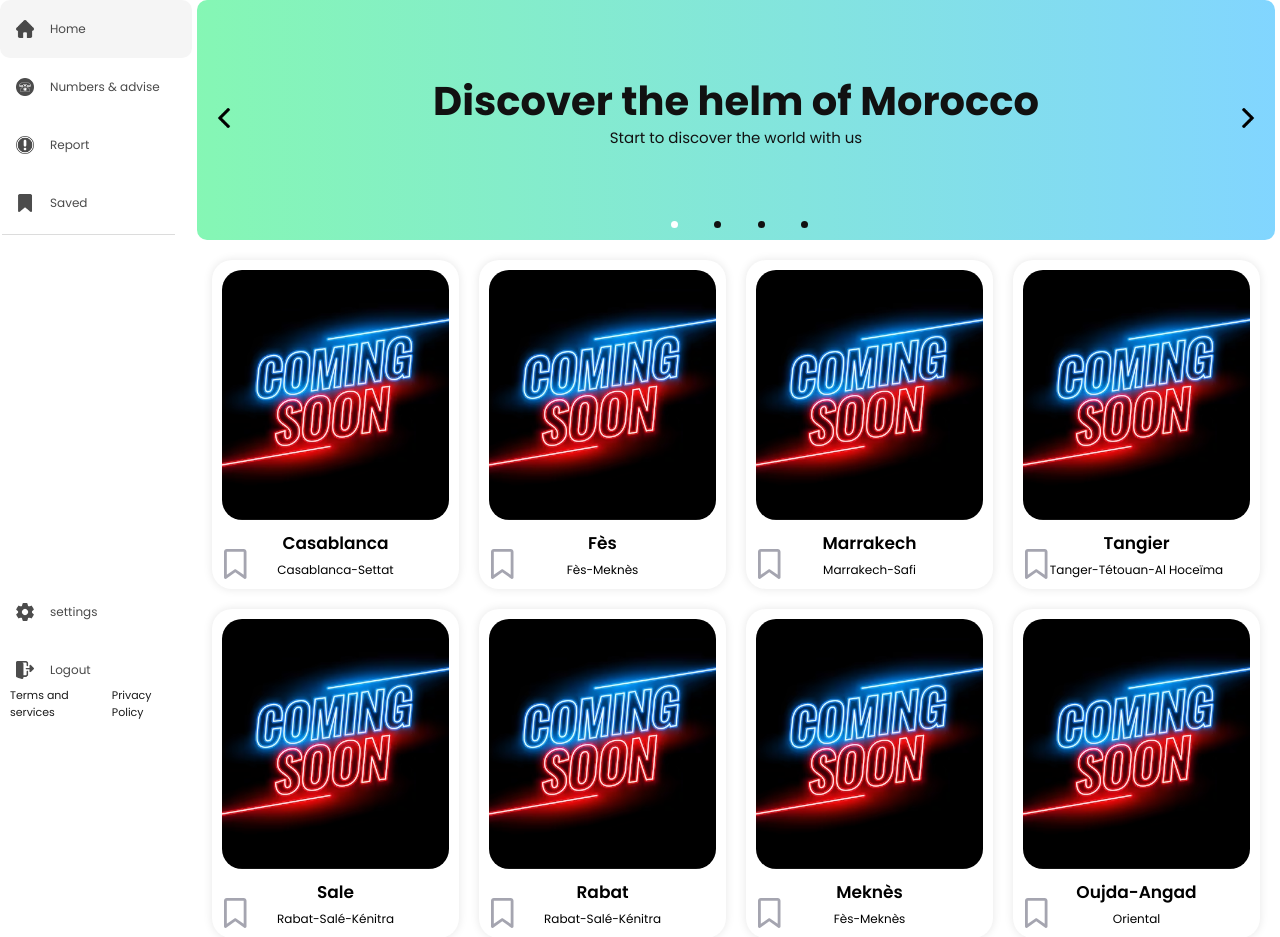
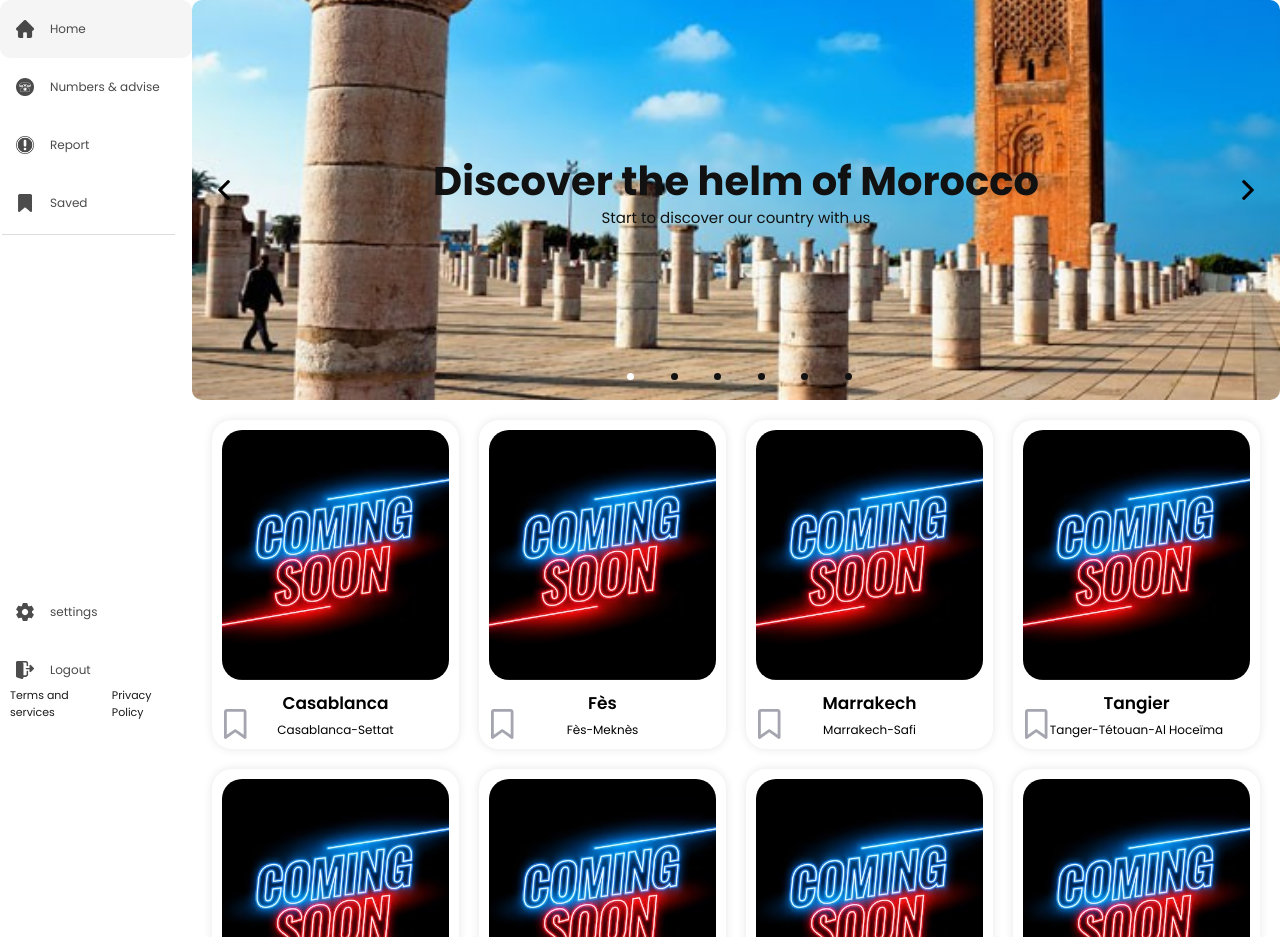
Before and after one commit to AliouiMohamedAmine/wandercult, a Node server app: template wandercult-main/views/home.ejs in a window 1280 px wide. Shown: the part 72-1009 px from the top of the page. Run offline with Node 20, Linux system fonts and the light colour scheme; the template is opened without the code that fills it, so the values that code supplies are empty; some libraries are stand-ins or nearby versions.

Commit message:
Styling more the home page

```diff
--- a/wandercult-main/views/home.ejs
+++ b/wandercult-main/views/home.ejs
@@ -107,30 +107,127 @@
         </div>
         <div class="right">
           <div class="top">
-            <div class="banner">
+            <div class="banner" id="banner">
               <div class="bannerText">
                 <img
                   src="assets/images/left-arrow.png"
                   alt="left-arrow"
                   class="left-arrow"
+                  onclick="changePhrase('prev')"
                 />
                 <img
                   src="assets/images/right-arrow.png"
                   alt="right-arrow"
                   class="right-arrow"
+                  onclick="changePhrase('next')"
                 />
-                <h2>Discover the helm of Morocco</h2>
-                <p>Start to discover the world with us</p>
-                <div class="circle circle1"></div>
+                <h2 id="bannerPhrase">Discover the helm of Morocco</h2>
+                <p>Start to discover our country with us</p>
+                <div class="circle circle1 active"></div>
                 <div class="circle circle2"></div>
                 <div class="circle circle3"></div>
                 <div class="circle circle4"></div>
+                <div class="circle circle5"></div>
+                <div class="circle circle6"></div>
               </div>
             </div>
           </div>
+
           <div id="bottom"></div>
         </div>
       </container>
     </div>
+
+    <script>
+      const phrases = [
+  "Discover the helm of Morocco",
+  "Explore the beauty of Moroccan Sahara",
+  "Traverse the rolling Rif Hills",
+  "Discover the majestic Atlas Mountains",
+  "Immerse in the tranquil Moroccan oases",
+  "Wander the serene Moroccan coastline"
+];
+
+const images = [
+  "assets/images/morocco-helm.jpg",
+  "assets/images/sahara.jpg",
+  "assets/images/rif-hills.jpg",
+  "assets/images/atlas-mountains.jpg",
+  "assets/images/oases.jpg",
+  "assets/images/coastline.jpg"
+];
+
+let currentPhraseIndex = 0;
+let isTransitioning = false;
+let autoChangeInterval;
+
+function changePhrase(direction) {
+  if (isTransitioning) return;
+  isTransitioning = true;
+
+  const bannerPhrase = document.getElementById("bannerPhrase");
+  const banner = document.getElementById("banner");
+
+  bannerPhrase.classList.add("fade-out");
+
+  setTimeout(() => {
+    if (direction === "next") {
+      currentPhraseIndex = (currentPhraseIndex + 1) % phrases.length;
+    } else if (direction === "prev") {
+      currentPhraseIndex = (currentPhraseIndex - 1 + phrases.length) % phrases.length;
+    }
+
+    bannerPhrase.textContent = phrases[currentPhraseIndex];
+
+    // Update the background image
+    banner.style.backgroundImage = `url(${images[currentPhraseIndex]})`;
+
+    updateActiveCircle();
+
+    bannerPhrase.classList.remove("fade-out");
+    bannerPhrase.classList.add("fade-in");
+
+    setTimeout(() => {
+      bannerPhrase.classList.remove("fade-in");
+      isTransitioning = false;
+    }, 500);
+  }, 500);
+}
+
+function updateActiveCircle() {
+  const circles = document.querySelectorAll(".circle");
+  circles.forEach((circle, index) => {
+    if (index === currentPhraseIndex) {
+      circle.classList.add("active");
+    } else {
+      circle.classList.remove("active");
+    }
+  });
+}
+
+function startAutoChange() {
+  autoChangeInterval = setInterval(() => {
+    changePhrase('next');
+  }, 3000);
+}
+
+function stopAutoChange() {
+  clearInterval(autoChangeInterval);
+}
+
+window.onload = () => {
+  startAutoChange();
+  document.getElementById("banner").style.backgroundImage = `url(${images[0]})`;
+};
+
+document.querySelectorAll('.left-arrow, .right-arrow').forEach(button => {
+  button.addEventListener('click', () => {
+    stopAutoChange();
+    startAutoChange();
+  });
+});
+
+
+    </script>
   </body>
 </html>
--- a/wandercult-main/views/homeStyle.css
+++ b/wandercult-main/views/homeStyle.css
@@ -89,9 +89,10 @@ container {
 .top {
   position: relative;
   display: flex;
-  height: 30vh;
+  height: 50vh;
   width: 100%;
   justify-content: center;
+
 }
 
 .banner {
@@ -154,20 +155,28 @@ container {
 }
 .circle1 {
   bottom: 5%;
-  left: 44%;
+  left: 40%;
   background-color: #ffffff;
 }
 .circle2 {
   bottom: 5%;
-  left: 48%;
+  left: 44%;
 }
 .circle3 {
   bottom: 5%;
-  left: 52%;
+  left: 48%;
 }
 .circle4 {
   bottom: 5%;
+  left: 52%;
+}
+.circle5 {
+  bottom: 5%;
   left: 56%;
+}
+.circle6 {
+  bottom: 5%;
+  left: 60%;
 }
 
 #bottom {
@@ -383,3 +392,44 @@ container {
     transform: scaleY(1.2);
   }
 }
+.bannerText h2 {
+  font-size: 40px;
+  color: #111111;
+  font-family: poppins;
+  transition: opacity 0.5s ease-in-out, transform 0.5s ease-in-out;
+}
+
+.fade-out {
+  opacity: 0;
+  transform: translateY(-10px);
+}
+
+.fade-in {
+  opacity: 1;
+  transform: translateY(0);
+}
+
+.circle {
+  position: absolute;
+  width: 7px;
+  height: 7px;
+  background-color: #111111;
+  border-radius: 50%;
+  transition: background-color 0.3s ease;
+}
+
+.circle.active {
+  background-color: #ffffff;
+}
+
+.banner {
+  width: 100%;
+  height: 100%;
+  display: flex;
+  align-items: center;
+  justify-content: center;
+  border-radius: 10px;
+  background-size: cover;
+  background-position: center;
+  transition: background-image 1s ease-in-out;
+}
```
Also changed, not shown: wandercult-main/views/assets/images/atlas-mountains.jpg (added), wandercult-main/views/assets/images/coastline.jpg (added), wandercult-main/views/assets/images/morocco-helm.jpg (added), wandercult-main/views/assets/images/oases.jpg (added), wandercult-main/views/assets/images/rif-hills.jpg (added), wandercult-main/views/assets/images/sahara.jpg (added).
